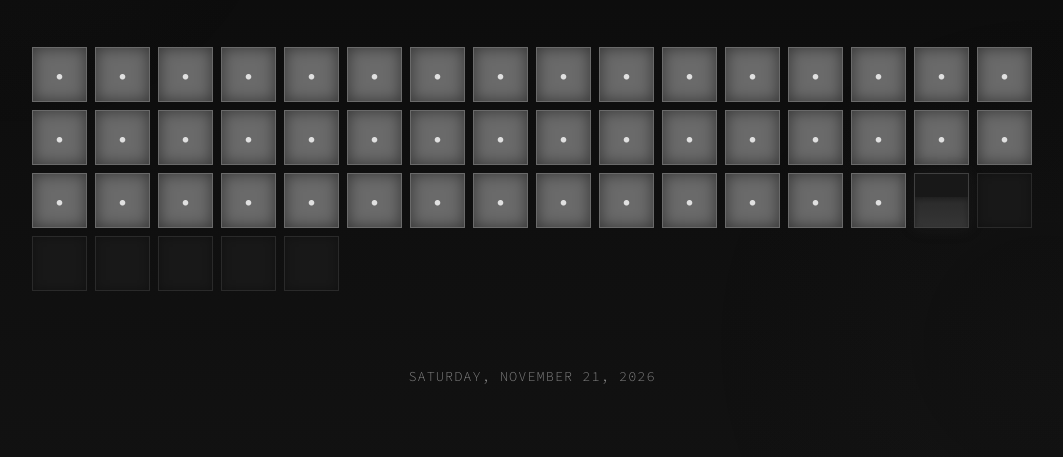
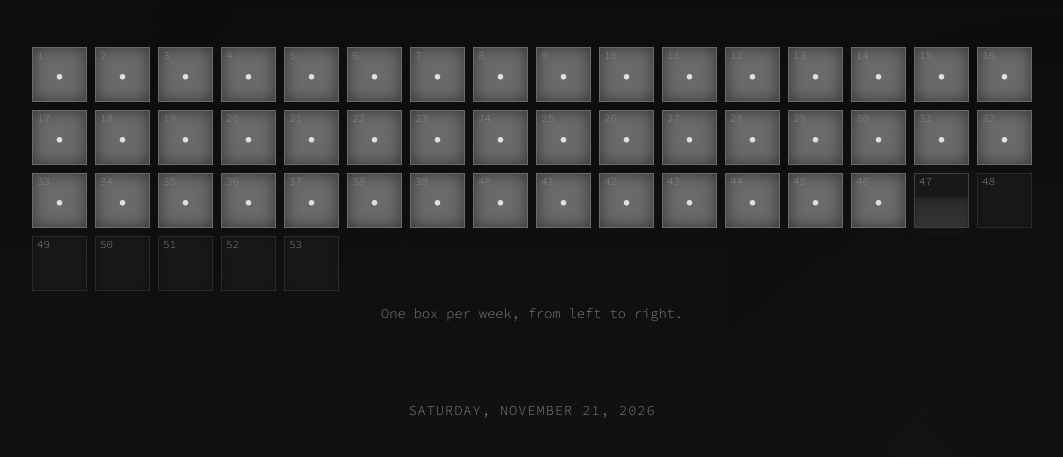
Before and after one commit to ashik-maybe/year-progress, a website built with Vite: page index.html in a window 1280 px wide. Shown: the part 297-754 px from the top of the page, without its empty margins (108-1171 px from the left). Built offline with nearby package versions, Linux system fonts and the light colour scheme.

Commit message:
fix: show week numbers and caption
Each box now displays its week number. A caption explains the reading order.

```diff
--- a/index.html
+++ b/index.html
@@ -35,6 +35,8 @@
             <!-- Boxes will be generated by JavaScript -->
         </div>
 
+        <p class="grid-caption">One box per week, from left to right.</p>
+
         <div class="current-date" id="currentDate"></div>
     </div>
 
--- a/src/main.js
+++ b/src/main.js
@@ -44,6 +44,10 @@ document.addEventListener('DOMContentLoaded', function() {
             box.className = 'progress-box';
             box.setAttribute('role', 'img');
             box.dataset.week = i + 1;
+            const number = document.createElement('span');
+            number.className = 'week-number';
+            number.textContent = i + 1;
+            box.appendChild(number);
             fragment.appendChild(box);
         }
 
--- a/src/style.css
+++ b/src/style.css
@@ -115,7 +115,7 @@ h1::after {
     grid-template-columns: repeat(auto-fit, minmax(clamp(26px, 6vw, 52px), 1fr));
     gap: clamp(4px, 1.2vw, 8px);
     max-width: min(1000px, 92vw);
-    margin: 0 auto 50px;
+    margin: 0 auto 12px;
 }
 
 .progress-box {
@@ -182,3 +182,19 @@ h1::after {
         gap: 25px;
     }
 }
+
+.week-number {
+    position: absolute;
+    top: 2px;
+    left: 4px;
+    font-size: clamp(8px, 1.2vw, 11px);
+    color: #8a8a8a;
+    line-height: 1;
+}
+
+.grid-caption {
+    text-align: center;
+    font-size: clamp(0.7rem, 2vw, 0.85rem);
+    color: #858585;
+    margin: 0 auto 50px;
+}
```
